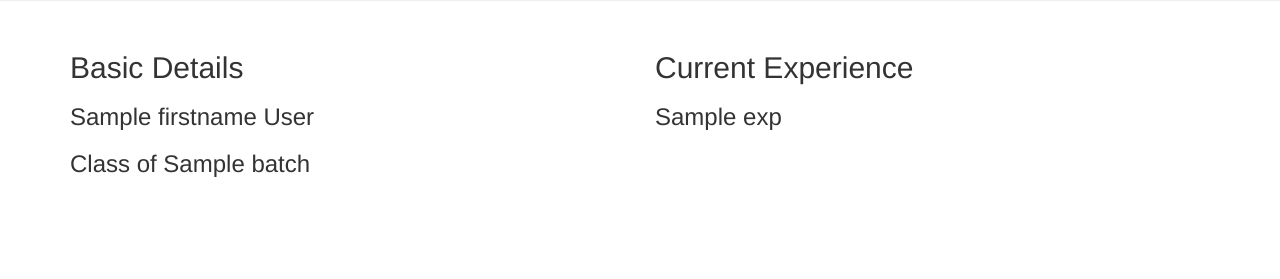
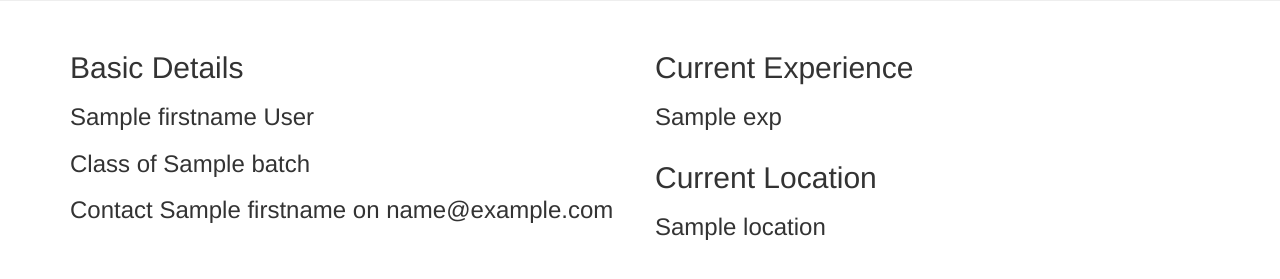
Before and after one commit to rahulkumaran/open-alumni, a Flask app: template templates/individual_page.html in a window 1280 px wide. Shown: the part 266-545 px from the top of the page. Run offline with Flask 2, Linux system fonts and the light colour scheme; the template is opened without the code that fills it: most values are stand-ins (such as "Sample title", 1, 10 or a date in 2020); some libraries are stand-ins or nearby versions.

Commit message:
add contact details and location

```diff
--- a/templates/individual_page.html
+++ b/templates/individual_page.html
@@ -12,10 +12,15 @@
 			<h2>Basic Details</h2>
 			<h3>{{ firstname }} {{lastname}}</h3>
 			<h3>Class of {{ batch }}</h3>
+      <h3> Contact {{ firstname }} on {{ email }}
 		</div>
 		<div class="col-sm-6">
 			<h2>Current Experience</h2>
 			<h3> {{ exp }}</h3>
+		</div>
+    <div class="col-sm-6">
+			<h2>Current Location</h2>
+			<h3> {{ location }}</h3>
 		</div>
 	</div>
 </div>
```
